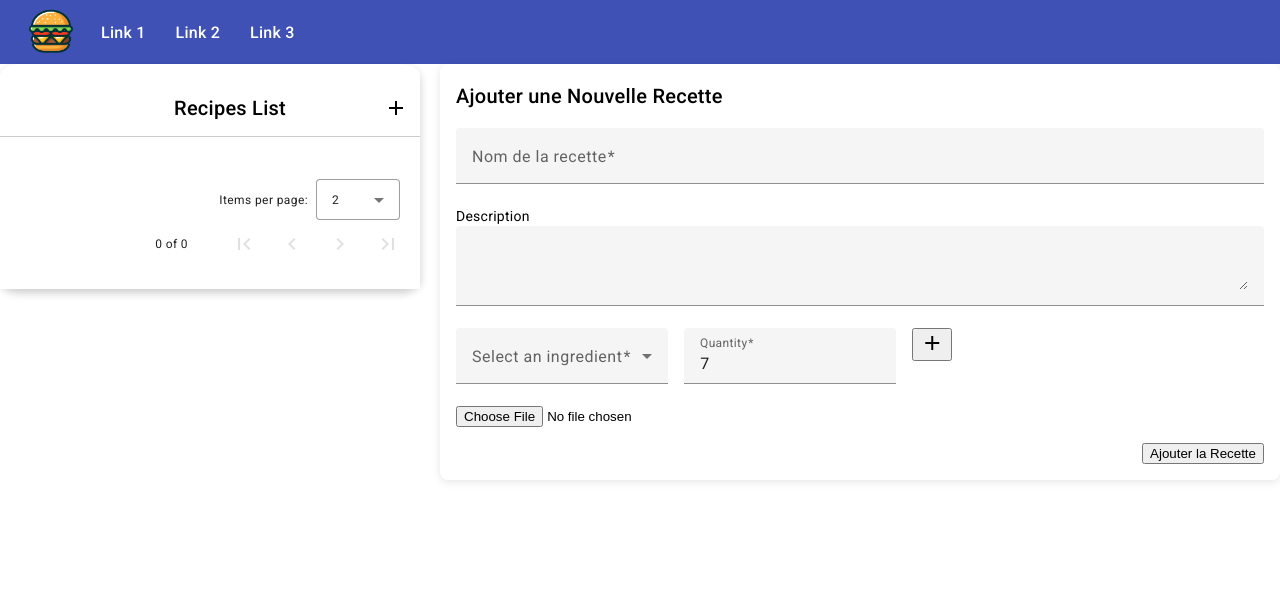
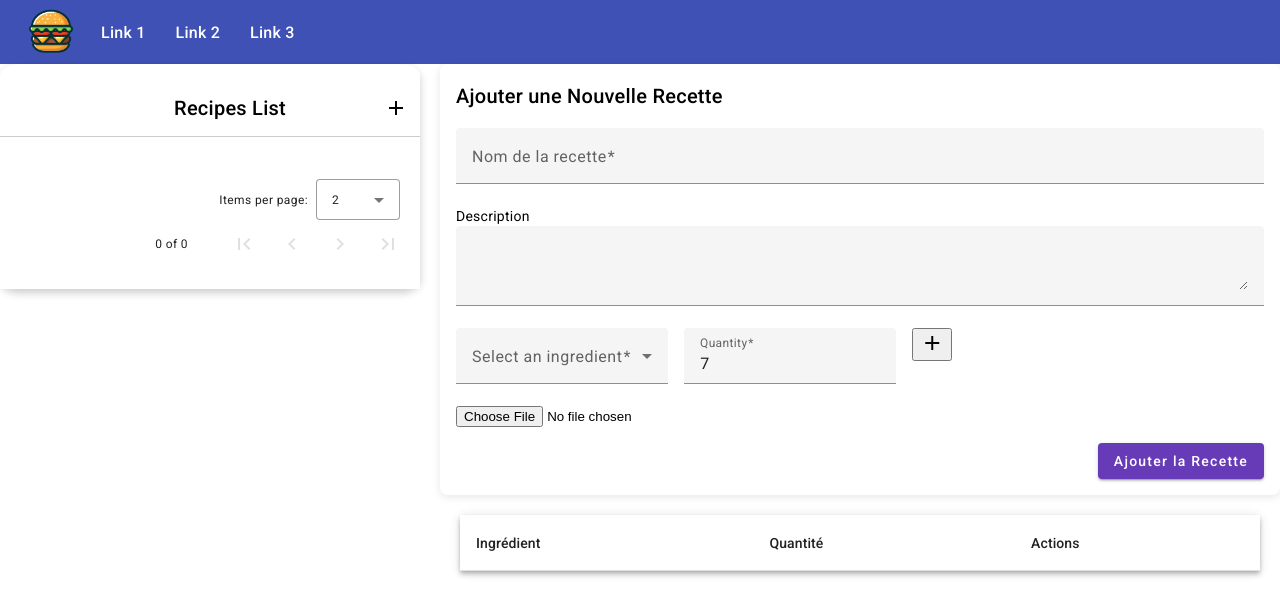
Before and after one commit to Audric-S/Angulicious, an Angular app: page / in a window 1280 px wide. Both pictures are taken after a click on the button "add". Shown: the top 616 px of the page. Built offline with nearby package versions, Linux system fonts and the light colour scheme.

Commit message:
:hammer: add: display ingredient list

```diff
--- a/src/app/components/recipe-form/recipe-form.component.html
+++ b/src/app/components/recipe-form/recipe-form.component.html
@@ -1,30 +1,53 @@
 <form [formGroup]="recipeForm" (ngSubmit)="addRecipe()" class="form-container">
   <h2 class="form-title">Ajouter une Nouvelle Recette</h2>
+
   <div class="form-field">
-
     <mat-form-field class="full-width">
       <mat-label for="name" class="field-label">Nom de la recette</mat-label>
       <input matInput id="name" type="text" formControlName="name" required>
     </mat-form-field>
   </div>
+
   <div class="form-field">
     <label for="description" class="field-label">Description</label>
     <mat-form-field class="full-width">
       <textarea matInput id="description" formControlName="description"></textarea>
     </mat-form-field>
   </div>
+
   <div class="add-ingredient">
     <app-ingredients-input (addIngredientEvent)="addIngredient($event)"></app-ingredients-input>
   </div>
-  <div class="ingredients">
-    <div *ngFor="let ingredient of ingredientsRecipe">
-      <p>{{ ingredient.quantity }}</p>
-    </div>
-  </div>
+
   <div class="form-field">
     <input type="file" id="avatar-input-file" accept="image/*"/>
   </div>
+
   <div class="button-container">
     <button mat-raised-button color="primary" type="submit">Ajouter la Recette</button>
   </div>
 </form>
+
+<div class="ingredients">
+  <table mat-table [dataSource]="dataSource" class="mat-elevation-z8">
+    <ng-container matColumnDef="name">
+      <th mat-header-cell *matHeaderCellDef> Ingrédient </th>
+      <td mat-cell *matCellDef="let ingredient"> {{ingredient.ingredient.name}} </td>
+    </ng-container>
+    <ng-container matColumnDef="quantity">
+      <th mat-header-cell *matHeaderCellDef> Quantité </th>
+      <td mat-cell *matCellDef="let ingredient"> {{ingredient.quantity}} </td>
+    </ng-container>
+    <ng-container matColumnDef="actions">
+      <th mat-header-cell *matHeaderCellDef> Actions </th>
+      <td mat-cell *matCellDef="let ingredient; let i = index">
+        <button mat-icon-button color="warn" (click)="removeIngredient(i)">
+          <mat-icon>delete</mat-icon>
+        </button>
+      </td>
+    </ng-container>
+
+    <tr mat-header-row *matHeaderRowDef="displayedColumns"></tr>
+    <tr mat-row *matRowDef="let row; columns: displayedColumns;"></tr>
+  </table>
+</div>
--- a/src/app/components/recipe-form/recipe-form.component.scss
+++ b/src/app/components/recipe-form/recipe-form.component.scss
@@ -15,3 +15,19 @@
     justify-content: flex-end;
     margin-top: 16px;
   }
+
+  .ingredients {
+    margin: 20px;
+  }
+
+  table {
+    width: 100%;
+  }
+
+  th.mat-header-cell, td.mat-cell {
+    text-align: left;
+  }
+
+  .mat-elevation-z8 {
+    box-shadow: 0px 2px 4px -1px rgba(0,0,0,0.2), 0px 4px 5px 0px rgba(0,0,0,0.14), 0px 1px 10px 0px rgba(0,0,0,0.12);
+  }
--- a/src/app/components/recipe-form/recipe-form.component.ts
+++ b/src/app/components/recipe-form/recipe-form.component.ts
@@ -2,24 +2,37 @@ import { Component, EventEmitter, Output } from '@angular/core';
 import { FormBuilder, FormControl, FormGroup, ReactiveFormsModule, Validators } from '@angular/forms';
 import { MatFormFieldModule } from '@angular/material/form-field';
 import { MatInputModule } from '@angular/material/input';
-import { MatIcon } from '@angular/material/icon';
+import { MatIconModule } from '@angular/material/icon';
+import { MatTableModule, MatTableDataSource } from '@angular/material/table';
+import { MatButtonModule } from '@angular/material/button';
 import { Recipe } from '../../models/recipe.model';
+import { IngredientRecipe } from '../../models/ingredient-recipe.model';
 import { IngredientsInputComponent } from '../ingredients-input/ingredients-input.component';
-import { IngredientRecipe } from '../../models/ingredient-recipe.model';
 import { CommonModule } from '@angular/common';
 
 @Component({
   selector: 'app-recipe-form',
   standalone: true,
-  imports: [ ReactiveFormsModule, MatFormFieldModule, MatInputModule, MatIcon, IngredientsInputComponent, CommonModule],
+  imports: [
+    ReactiveFormsModule,
+    MatFormFieldModule,
+    MatInputModule,
+    MatIconModule,
+    MatTableModule,
+    MatButtonModule,
+    IngredientsInputComponent,
+    CommonModule
+  ],
   templateUrl: './recipe-form.component.html',
-  styleUrl: './recipe-form.component.scss'
+  styleUrls: ['./recipe-form.component.scss']
 })
 export class RecipeFormComponent {
   @Output() addRecipeEvent = new EventEmitter<Recipe>();
-  ingredientsRecipe: IngredientRecipe[] = []
+  ingredientsRecipe: IngredientRecipe[] = [];
+  displayedColumns: string[] = ['name', 'quantity', 'actions'];
+  dataSource: MatTableDataSource<IngredientRecipe> = new MatTableDataSource<IngredientRecipe>();
 
-  newRecipe: Recipe = { id: 0, name: '', imageUrl:'', description: '', ingredients: [] }
+  newRecipe: Recipe = { id: 0, name: '', imageUrl: '', description: '', ingredients: [] };
 
   recipeForm: FormGroup = new FormGroup({
     name: new FormControl(this.newRecipe.name, Validators.required),
@@ -27,12 +40,25 @@ export class RecipeFormComponent {
   });
 
   addRecipe() {
-    this.newRecipe = this.recipeForm.value;
+    this.newRecipe = {
+      ...this.recipeForm.value,
+      ingredients: this.ingredientsRecipe
+    };
     this.addRecipeEvent.emit(this.newRecipe);
     this.recipeForm.reset();
+    this.ingredientsRecipe = [];
+    this.dataSource.data = this.ingredientsRecipe;
   }
 
-  addIngredient($event: IngredientRecipe){
-   this.ingredientsRecipe.push($event);
+  addIngredient(event: IngredientRecipe) {
+    this.ingredientsRecipe.push(event);
+    this.dataSource.data = [...this.ingredientsRecipe];
+  }
+
+  removeIngredient(index: number) {
+    if (index >= 0 && index < this.ingredientsRecipe.length) {
+      this.ingredientsRecipe.splice(index, 1);
+      this.dataSource.data = [...this.ingredientsRecipe];
+    }
   }
 }
```
